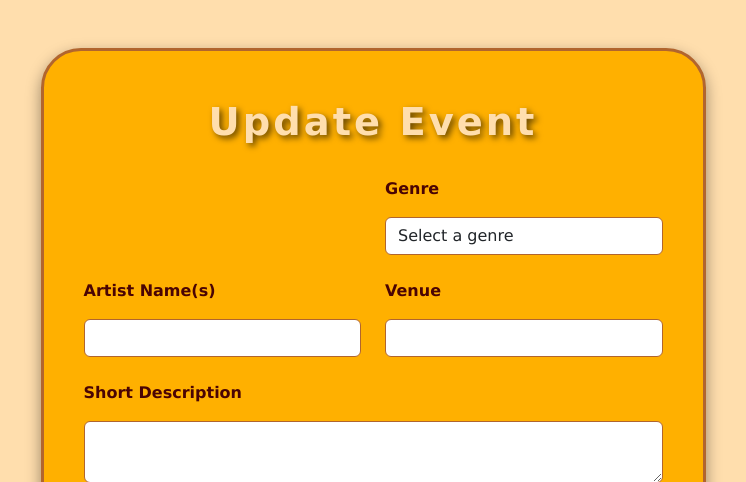
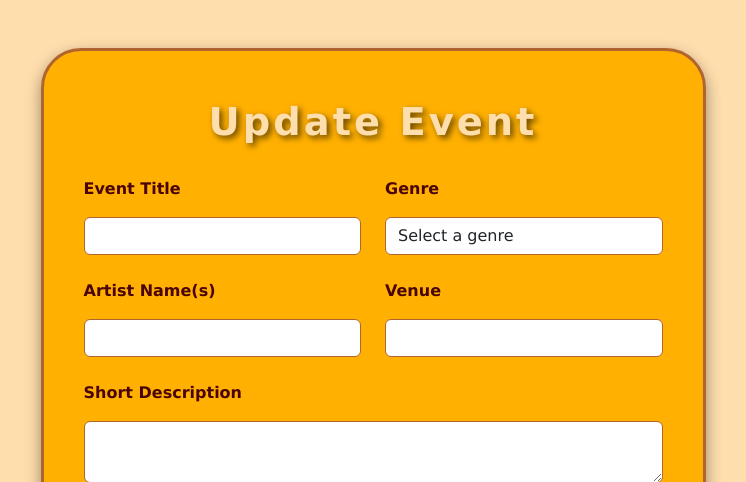
Before and after one commit to qarigby/IAB-207_A3_GRP-16, a Flask app: template a3_group_16/ozevent/templates/events/manage.html in a window 1280 px wide. Shown: the part 168-650 px from the top of the page, without its empty margins (267-1013 px from the left). Run offline with Flask 3, Linux system fonts and the light colour scheme; the template is opened without the code that fills it: values that come from a table or form of the project are taken from there, others are empty; data comes from the database, SQL or seed files in the repository; some libraries are stand-ins or nearby versions.

Commit message:
Attribute labelling consistencies

```diff
--- a/a3_group_16/ozevent/templates/error.html
+++ b/a3_group_16/ozevent/templates/error.html
@@ -4,7 +4,7 @@
 
 <!-- Page Title -->
 {% block title %}
-    <title>OzEvent - {{ heading }}</title>
+    <title>OzEvent - Oooops!</title>
 {% endblock %}
 
 <!-- Page Header -->
--- a/a3_group_16/ozevent/templates/events/manage.html
+++ b/a3_group_16/ozevent/templates/events/manage.html
@@ -36,8 +36,8 @@
                             <div class="form-group row">
                                 <div class="col-sm-5 col-md-5 col-lg-6">
                                     <!-- Event Title -->
-                                    {{ form.name.label(class="form-label") }}
-                                    {{ form.name(class="form-control") }}
+                                    {{ form.title.label(class="form-label") }}
+                                    {{ form.title(class="form-control") }}
                                 </div>
 
                                 <!-- Genre -->
--- a/a3_group_16/ozevent/templates/index.html
+++ b/a3_group_16/ozevent/templates/index.html
@@ -1,8 +1,8 @@
 {% extends 'base.html' %}
 
 {% block title %}
-<!-- Page Title -->
-    <title>OzEvent - Australia's Answer to Live Music</title>
+<!-- Set Page Title -->
+    <title>OzEvent - Australia's Answer For Live Music</title>
 {% endblock %}
 
 {% block header %}
@@ -99,7 +99,7 @@
             <div class="row g-5 justify-content-evenly" style="padding-top: 2rem; padding-bottom: 2rem;">
                 {% for event in events %}
                 <div class="col-12 col-sm-6 col-md-6 col-lg-4 event" data-genre="{{ event.genre }}">
-                    <a href="{{ url_for('events.event_details', event_id=event.id) }}" class="card h-100 w-100 p-1 text-decoration-none">
+                    <a href="{{ url_for('events.show', event_id=event.id) }}" class="card h-100 w-100 p-1 text-decoration-none">
                         <img src="{{ url_for('static', filename='img/' ~ event.image) }}" class="card-img-top" alt="{{ event.title }}">
                         <span class="status-bubble
                             {% if event.status == 'Open' %}bg-open
--- a/a3_group_16/ozevent/templates/user.html
+++ b/a3_group_16/ozevent/templates/user.html
@@ -1,10 +1,10 @@
 {% extends 'base.html' %}
 
-{% from "bootstrap5/form.html" import render_form %}
+{% from 'bootstrap5/form.html' import render_form %}
 
 <!-- Setting Page Title -->
 {% block title %}
-    <title>OzEvent - {{heading}}</title>
+    <title>OzEvent - {{ heading }}</title>
 {% endblock %}
 
 <!-- Page Heading -->
@@ -12,7 +12,7 @@
         <div class="container mt-4 mb-3">
             <div class="row g-5 justify-content-center">
                 <div class="col-12 col-sm-11 col-md-10 col-lg-9 col-xxl-8">
-                    <h1 class="form-title pill-format mt-2 mb-3 text-center w-100">{{heading}}</h1>
+                    <h1 class="form-title pill-format mt-2 mb-3 text-center w-100">{{ heading }}</h1>
                 </div>
             </div>
         </div>
```
Also changed, not shown: a3_group_16/ozevent/templates/events/create.html (+12 -5 lines). Lines whose indentation alone changed are shown as unchanged.
